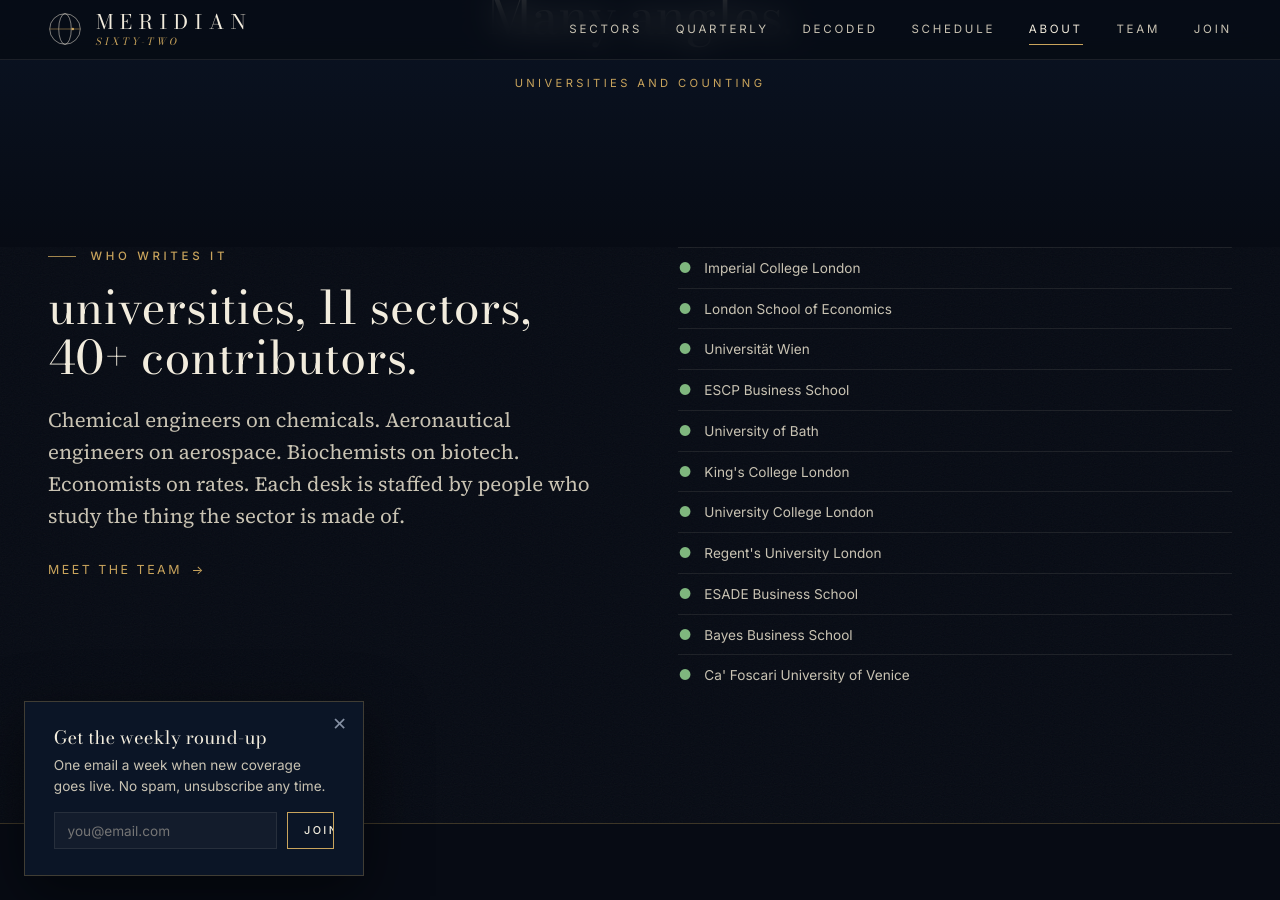
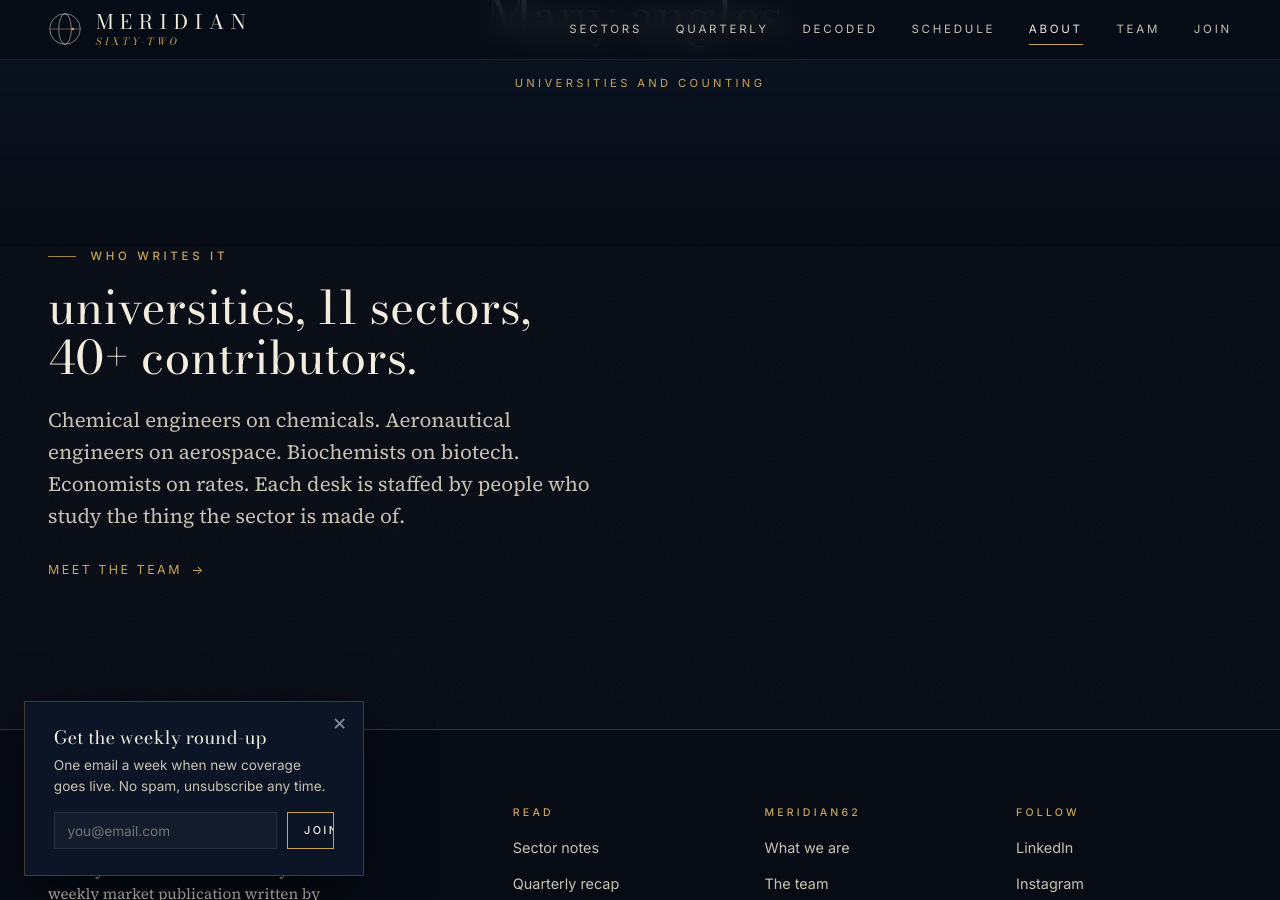
Before and after one commit to meridian62contact-lang/meridian62contact-lang.github.io, a Jekyll site: the page built from about.html, in a window 1280 px wide and 900 px high, scrolled down 3284 px. Built offline with Jekyll 4.4.1, drawn with Linux system fonts in a browser that asks for light colours.

Commit message:
Update team.yml

```diff
--- a/_data/team.yml
+++ b/_data/team.yml
@@ -50,15 +50,27 @@
     university: "King's College London"
 
 # Universities represented (shown on the About page). Add or remove freely.
-universities:
-  - "Imperial College London"
-  - "London School of Economics"
-  - "Universität Wien"
-  - "ESCP Business School"
-  - "University of Bath"
-  - "King's College London"
-  - "University College London"
-  - "Regent's University London"
-  - "ESADE Business School"
-  - "Bayes Business School"
-  - "Ca' Foscari University of Venice"
+degree_subjects:
+  - "MEng Chemical Engineering"
+  - "MSc Finance"
+  - "MSci Chemistry with Molecular Physics"
+  - "BEng Integrated Mechanical and Electrical Engineering"
+  - "BSc Chemistry"
+  - "BSc Economics, Finance and Data Science"
+  - "MEng Materials Science and Engineering"
+  - "BSc Mathematics with Management and Finance"
+  - "MEng Electronics and Information Engineering"
+  - "MSci Physics with Theoretical Physics"
+  - "MEng Biomedical Engineering"
+  - "BSc Medical Biochemistry"
+  - "BSc Medical Biosciences"
+  - "BSc Psychological and Behavioural Science"
+  - "BSc Medical Biosciences with Management"
+  - "BA International Relations"
+  - "BBA Business Administration and Management"
+  - "BSc Statistics and Data Analytics"
+  - "BSc Management"
+  - "BA Cultural Heritage"
+  - "BSc (Hons) Finance"
+  - "BSc Social Sciences with Data Science"
+  - "LLB Law"
```
